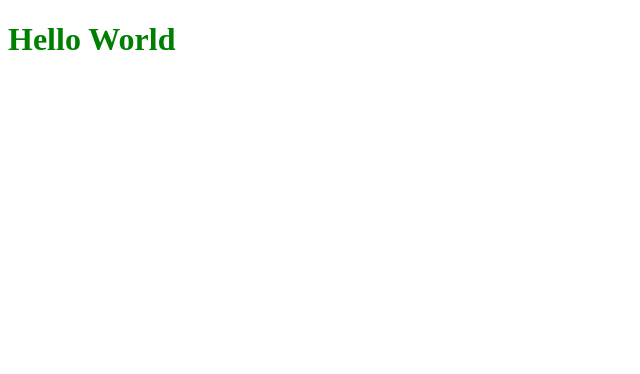
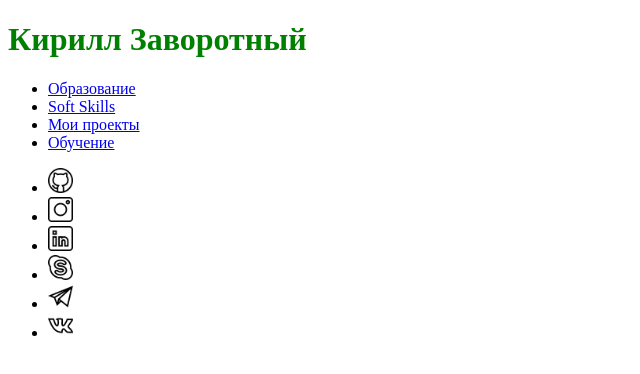
Before and after one commit to dsv-sergey/rsschool-codejam1-cv-1, a plain HTML site: page index.html in a window 1280 px wide. Shown: the whole page, without its empty margins (0-640 px from the left). Drawn offline with Linux system fonts and the light colour scheme.

Commit message:
feature(index.html) add header and add img folder

```diff
--- a/index.html
+++ b/index.html
@@ -1,5 +1,5 @@
 <!DOCTYPE html>
-<html lang="en">
+<html lang="ru">
 <head>
     <meta charset="UTF-8">
     <meta name="viewport" content="width=device-width, initial-scale=1.0">
@@ -8,6 +8,63 @@
     <link rel="stylesheet" href="css/main.css">
 </head>
 <body>
-    <h1>Hello World</h1>
+  <header>
+    <h1 class="user-name-text">Кирилл Заворотный</h1>
+    <div class="wrapper-user-img">
+      <div class="user-img"></div>
+    </div>
+    <nav>
+
+      <ul class="menu">
+        <li class="menu__item">
+          <a class="menu__link" href="#">Образование</a>
+        </li>
+        <li class="menu__item">
+          <a class="menu__link" href="#">Soft Skills</a>
+        </li>
+        <li class="menu__item">
+          <a class="menu__link" href="#">Мои проекты</a>
+        </li>
+        <li class="menu__item">
+          <a class="menu__link" href="#">Обучение</a>
+        </li>
+      </ul>
+
+      <ul class="soc">
+        <li class="soc__item">
+          <a class="soc__link soc__link--hover" href="#">
+            <img class="soc__img" src="img/github.png" alt="github_link" width="25" height="25">
+          </a>
+        </li>
+        <li class="soc__item">
+          <a class="soc__link soc__link--hover" href="#">
+            <img class="soc__img" src="img/instagram.png" alt="instagram_link" width="25" height="25">
+          </a>
+        </li>
+        <li class="soc__item">
+          <a class="soc__link soc__link--hover" href="#">
+            <img class="soc__img" src="img/linkedin.png" alt="linkedin_link" width="25" height="25">
+          </a>
+        </li>
+        <li class="soc__item">
+          <a class="soc__link soc__link--hover" href="#">
+            <img class="soc__img" src="img/skype.png" alt="skype_link" width="25" height="25">
+          </a>
+        </li>
+        <li class="soc__item">
+          <a class="soc__link soc__link--hover" href="#">
+            <img class="soc__img" src="img/telegram.png" alt="telegram_link" width="25" height="25">
+          </a>
+        </li>
+        <li class="soc__item">
+          <a class="soc__link soc__link--hover" href="#">
+            <img class="soc__img" src="img/vk.png" alt="vk_link" width="25" height="25">
+          </a>
+        </li>
+      </ul>
+
+    </nav>
+  </header>
 </body>
+
 </html>
```
Also changed, not shown: img/bg_head.jpg (added), img/bg_head_2.jpg (added), img/github.png (added), img/instagram.png (added), img/linkedin.png (added), img/photo.jpg (added), img/skype.png (added), img/telegram.png (added), img/vk.png (added).
